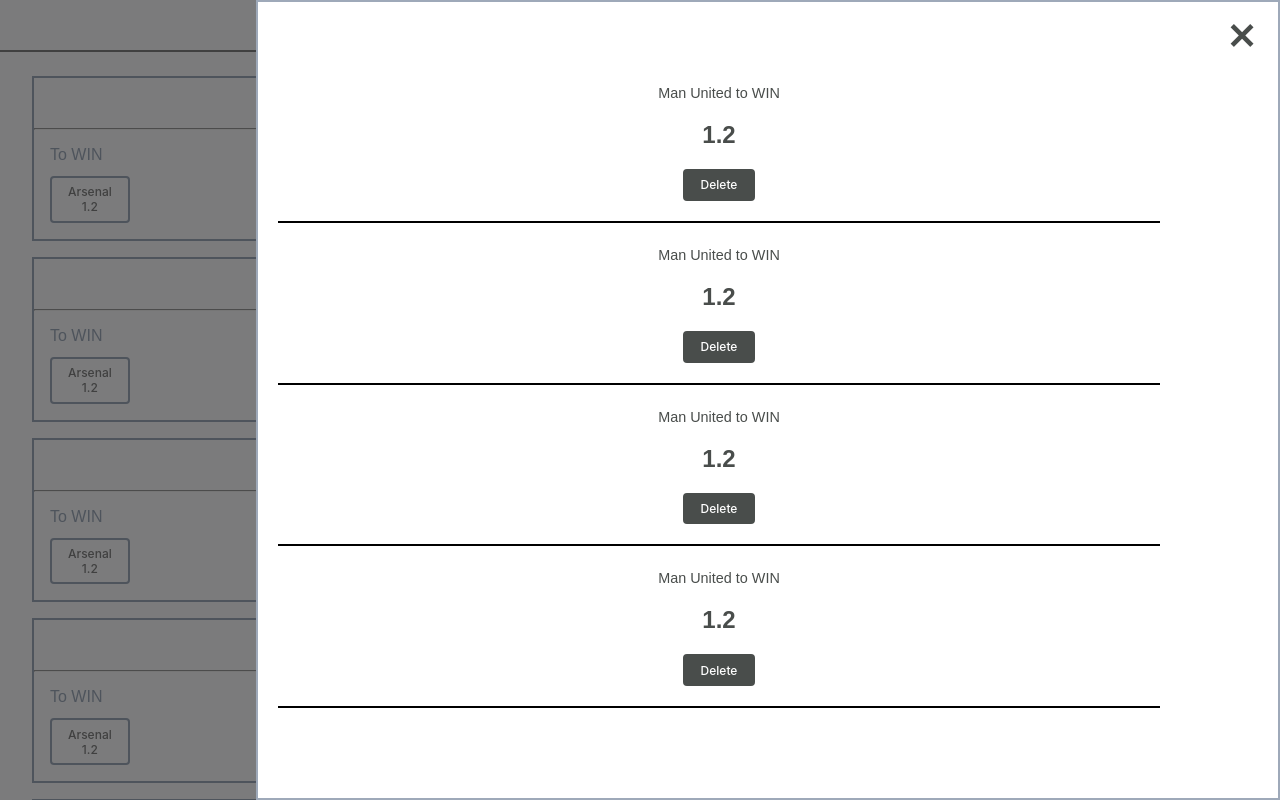
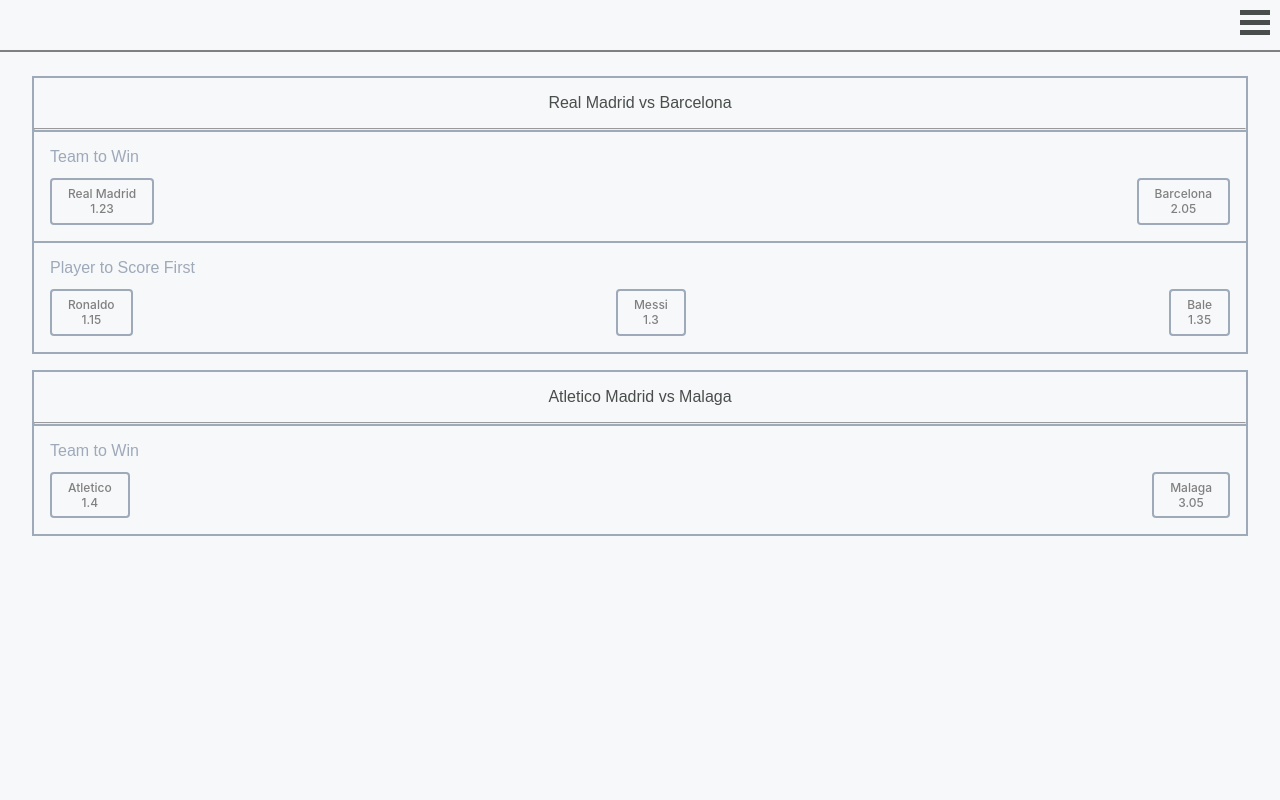
Before and after one commit to LeonardoEichs/addisonglobal-test, a React (Create React App) app: page / in a window 1280 px wide. Shown: the top 800 px of the page. Built offline with nearby package versions, Linux system fonts and the light colour scheme; data requests are answered from the project's data file.

Commit message:
add data from server

```diff
--- a/src/App.tsx
+++ b/src/App.tsx
@@ -6,7 +6,7 @@
 import Header from "components/Header";
 
 function App() {
-  const [isSidePanelOpen, setIsSidePanelOpen] = useState<boolean>(true);
+  const [isSidePanelOpen, setIsSidePanelOpen] = useState<boolean>(false);
 
   return (
     <>
--- a/src/components/EventCard/index.tsx
+++ b/src/components/EventCard/index.tsx
@@ -1,39 +1,39 @@
-import { ReactNode } from "react";
+import { EventType } from "ts/types";
 
 import {
   Container,
   Header,
-  Content,
+  MarketCard,
   MarketHeader,
   SelectionContainer,
 } from "./styles";
 
 import { WhiteButton } from "components/Button";
 
-function EventCard() {
+interface EventCardProp {
+  event: EventType;
+}
+
+function EventCard({ event }: EventCardProp) {
   return (
     <Container>
       <Header>
-        <h1>Man. United vs Chelsea</h1>
+        <h1>{event.name}</h1>
       </Header>
       <hr />
-      <Content>
-        <MarketHeader>To WIN</MarketHeader>
-        <SelectionContainer>
-          <WhiteButton>
-            <p>Arsenal</p>
-            <p>1.2</p>
-          </WhiteButton>
-          <WhiteButton>
-            <p>Arsenal</p>
-            <p>1.2</p>
-          </WhiteButton>
-          <WhiteButton>
-            <p>Arsenal</p>
-            <p>1.2</p>
-          </WhiteButton>
-        </SelectionContainer>
-      </Content>
+      {event.markets.map((market) => (
+        <MarketCard key={market.id}>
+          <MarketHeader>{market.name}</MarketHeader>
+          <SelectionContainer>
+            {market.selections.map((selection) => (
+              <WhiteButton>
+                <p>{selection.name}</p>
+                <p>{selection.price}</p>
+              </WhiteButton>
+            ))}
+          </SelectionContainer>
+        </MarketCard>
+      ))}
     </Container>
   );
 }
--- a/src/components/EventCard/styles.ts
+++ b/src/components/EventCard/styles.ts
@@ -1,11 +1,5 @@
 import styled from "styled-components";
 
-export const Container = styled.div`
-  border: 2px solid var(--gray-200);
-  display: flex;
-  flex-direction: column;
-  font-size: 0.4rem;
-`;
 export const Header = styled.div`
   display: flex;
   justify-content: center;
@@ -21,7 +15,7 @@
   font-size: 1rem;
   font-weight: 500;
 `;
-export const Content = styled.div`
+export const MarketCard = styled.div`
   display: flex;
   flex-direction: column;
   padding: 1rem;
@@ -38,3 +32,14 @@
   & > * {
   }
 `;
+
+export const Container = styled.div`
+  border: 2px solid var(--gray-200);
+  display: flex;
+  flex-direction: column;
+  font-size: 0.4rem;
+
+  & > ${MarketCard} {
+    border-top: 2px solid var(--gray-200);
+  }
+`;
--- a/src/pages/EventList/index.tsx
+++ b/src/pages/EventList/index.tsx
@@ -1,4 +1,6 @@
-import React, { ReactNode } from "react";
+import { useEffect, useState, ReactNode } from "react";
+
+import { EventType } from "ts/types";
 
 import { Container, ContentView } from "./styles";
 
@@ -9,17 +11,34 @@
 }
 
 function EventList({ header }: EventListProps) {
+  const [events, setEvents] = useState<EventType[]>([]);
+  const [isLoading, setIsLoading] = useState<boolean>(true);
+
+  useEffect(() => {
+    (async () => {
+      try {
+        const fetchData = await fetch("http://localhost:3333/events");
+        const dataJSON = await fetchData.json();
+        setEvents(dataJSON);
+        console.log(dataJSON);
+      } catch (error) {}
+      setIsLoading(false);
+    })();
+  }, []);
+
+  if (isLoading) return <h1>Loading...</h1>;
+  if (events.length == 0) return <h1>There are no events!</h1>;
+
   return (
     <Container>
       {header}
       <ContentView>
-        <EventCard />
-        <EventCard />
-        <EventCard />
-        <EventCard />
-        <EventCard />
-        <EventCard />
-        <EventCard />
+        {events.map(
+          (event: EventType) =>
+            event.markets.length > 0 && (
+              <EventCard key={event.id} event={event} />
+            )
+        )}
       </ContentView>
     </Container>
   );
--- a/src/ts/types.ts
+++ b/src/ts/types.ts
@@ -12,7 +12,7 @@
 export type MarketType = {
   id: string;
   name: string;
-  markets: SelectionType[];
+  selections: SelectionType[];
 };
 
 /** Selection Entity */
```
